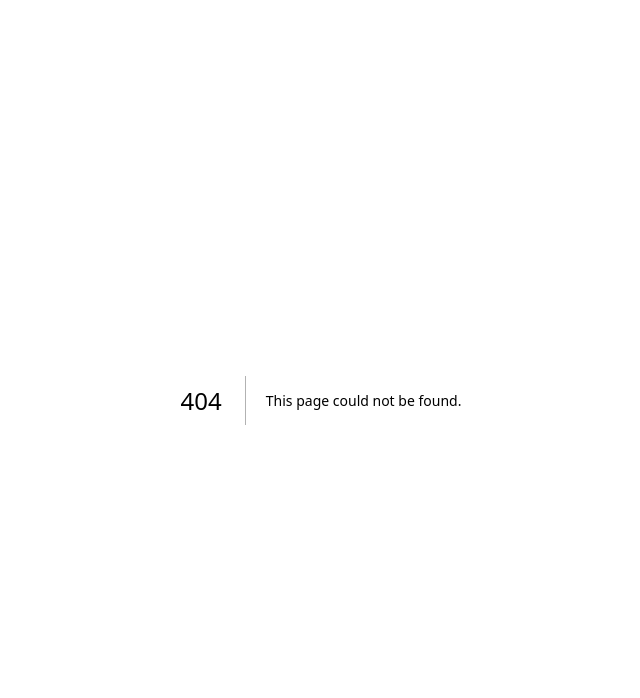
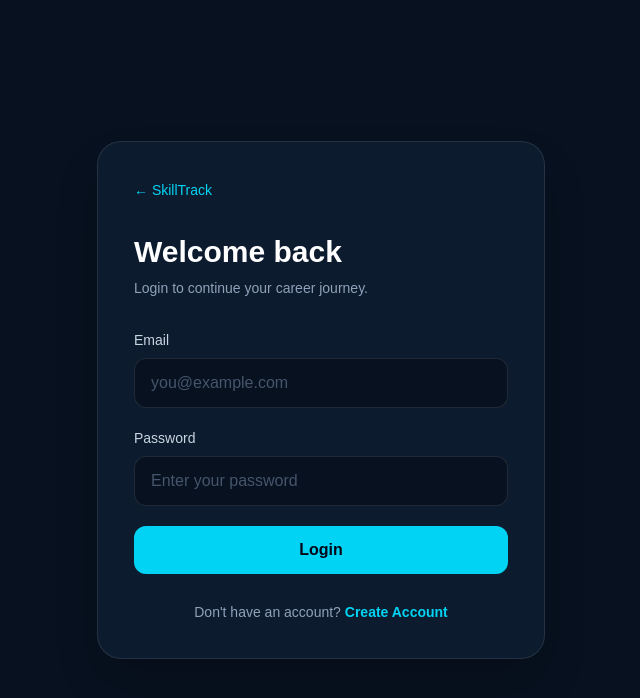
Before and after one commit to rajbhartiya1/skilltrack, a Next.js app: page /login in a window 1280 px wide. Before the commit this address had no page. Shown: the top 698 px of the page, without its empty margins (319-959 px from the left). Built offline with nearby package versions, Linux system fonts and the light colour scheme; no server answers.

Commit message:
Auto update

```diff
--- /dev/null
+++ b/app/login/page.tsx
@@ -0,0 +1,135 @@
+"use client";
+
+import { useState } from "react";
+import Link from "next/link";
+import { supabase } from "../../lib/supabase";
+
+export default function LoginPage() {
+  const [email, setEmail] = useState("");
+  const [password, setPassword] = useState("");
+  const [loading, setLoading] = useState(false);
+  const [error, setError] = useState("");
+  const [message, setMessage] = useState("");
+
+  async function handleLogin(e: React.FormEvent<HTMLFormElement>) {
+    e.preventDefault();
+
+    setLoading(true);
+    setError("");
+    setMessage("");
+
+    try {
+      const { error: loginError } = await supabase.auth.signInWithPassword({
+        email: email.trim(),
+        password,
+      });
+
+      if (loginError) {
+        setError(loginError.message);
+        setLoading(false);
+        return;
+      }
+
+      setMessage("Login successful! Welcome back.");
+
+      setTimeout(() => {
+        window.location.href = "/";
+      }, 800);
+    } catch (err) {
+      console.error(err);
+      setError("Something went wrong. Please try again.");
+    }
+
+    setLoading(false);
+  }
+
+  return (
+    <main className="min-h-screen bg-[#07111f] px-5 py-10 text-white">
+      <div className="mx-auto flex min-h-[90vh] max-w-md items-center justify-center">
+        <div className="w-full rounded-3xl border border-white/10 bg-[#0d1b2e] p-7 shadow-2xl md:p-9">
+
+          <Link
+            href="/"
+            className="inline-flex items-center gap-2 text-sm text-cyan-400 hover:text-cyan-300"
+          >
+            ← SkillTrack
+          </Link>
+
+          <div className="mt-8">
+            <h1 className="text-3xl font-bold">
+              Welcome back
+            </h1>
+
+            <p className="mt-2 text-sm text-slate-400">
+              Login to continue your career journey.
+            </p>
+          </div>
+
+          <form onSubmit={handleLogin} className="mt-8 space-y-5">
+
+            <div>
+              <label className="mb-2 block text-sm font-medium text-slate-300">
+                Email
+              </label>
+
+              <input
+                type="email"
+                value={email}
+                onChange={(e) => setEmail(e.target.value)}
+                placeholder="you@example.com"
+                className="w-full rounded-xl border border-white/10 bg-[#07111f] px-4 py-3 text-white outline-none placeholder:text-slate-600 focus:border-cyan-400"
+                required
+              />
+            </div>
+
+            <div>
+              <label className="mb-2 block text-sm font-medium text-slate-300">
+                Password
+              </label>
+
+              <input
+                type="password"
+                value={password}
+                onChange={(e) => setPassword(e.target.value)}
+                placeholder="Enter your password"
+                className="w-full rounded-xl border border-white/10 bg-[#07111f] px-4 py-3 text-white outline-none placeholder:text-slate-600 focus:border-cyan-400"
+                required
+              />
+            </div>
+
+            {error && (
+              <div className="rounded-xl border border-red-500/20 bg-red-500/10 p-3 text-sm text-red-300">
+                {error}
+              </div>
+            )}
+
+            {message && (
+              <div className="rounded-xl border border-green-500/20 bg-green-500/10 p-3 text-sm text-green-300">
+                {message}
+              </div>
+            )}
+
+            <button
+              type="submit"
+              disabled={loading}
+              className="w-full rounded-xl bg-cyan-400 px-4 py-3 font-bold text-slate-950 transition hover:bg-cyan-300 disabled:cursor-not-allowed disabled:opacity-50"
+            >
+              {loading ? "Logging in..." : "Login"}
+            </button>
+          </form>
+
+          <div className="mt-7 text-center text-sm text-slate-400">
+            Don't have an account?{" "}
+            <Link
+              href="/signup"
+              className="font-semibold text-cyan-400 hover:text-cyan-300"
+            >
+              Create Account
+            </Link>
+          </div>
+
+        </div>
+      </div>
+    </main>
+  );
+}
```
